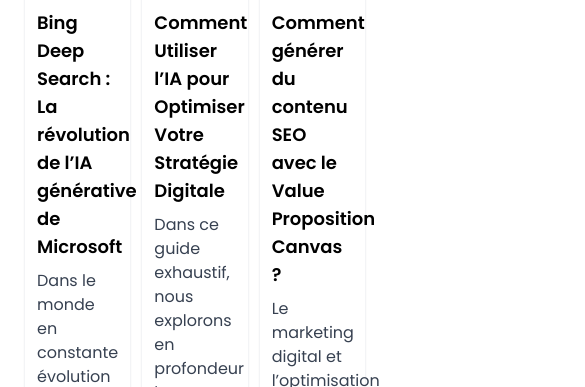
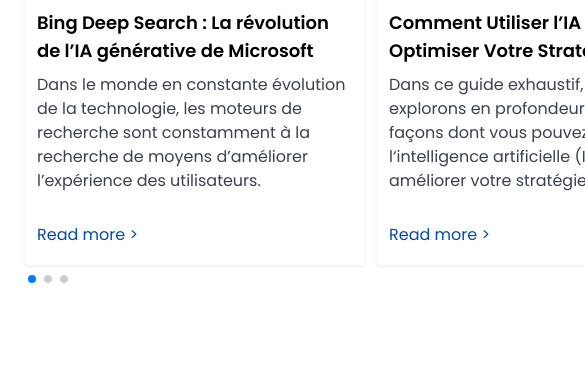
Before and after one commit to fhmcoding/canariagency.com, a plain HTML site: page index.html in a window 390 px wide. Shown: the part 3617-4004 px from the top of the page, 585 px wide, since content can reach past the window. Drawn offline with nearby package versions, Linux system fonts and the light colour scheme.

Commit message:
='footer'

```diff
--- a/index.html
+++ b/index.html
@@ -523,6 +523,20 @@
 		const swiper2 = new Swiper('.swiper2', {
 			slidesPerView:3,
 			spaceBetween:10,
+			breakpoints:{
+				320: {
+			      slidesPerView: 1,
+			      spaceBetween: 10
+			    },
+			    480: {
+			      slidesPerView: 1.2,
+			      spaceBetween: 10
+			    },
+			    640: {
+			      slidesPerView: 3,
+			      spaceBetween: 10
+			    }
+			},
 		   	pagination: {
 			  el: '.swiper-pagination2',
 			},
```
Also changed, not shown: articles/bing-deep-search-la-revolution-de-lia-generative-de-microsoft/index.html (+2 -2 lines), articles/comment-utiliser-lia-pour-optimiser-votre-strategie-digitale/index.html (+2 -2 lines).
